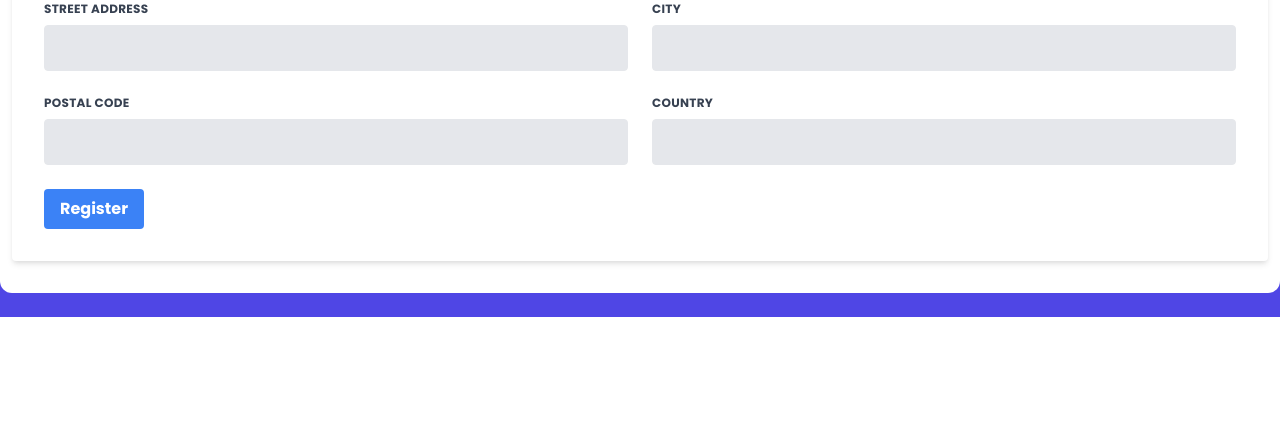
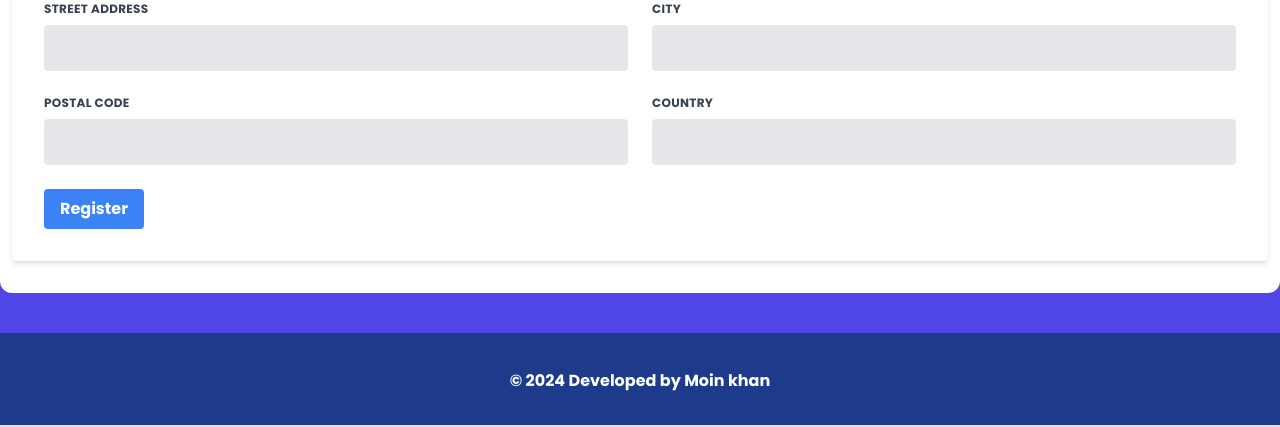
Before and after one commit to nmkhans/mamar-bank, a Django app: page /accounts/register/ in a window 1280 px wide. Shown: the part 685-1112 px from the top of the page. Before the commit the page ends 1002 px from the top, so only its background shows below. Run offline with Django 5.2, Linux system fonts and the light colour scheme; some libraries are stand-ins or nearby versions.

Commit message:
minor fix

```diff
--- a/accounts/templates/accounts/user_login.html
+++ b/accounts/templates/accounts/user_login.html
@@ -1,7 +1,7 @@
 {% extends "base.html" %}
 
 {% block title %}
-  Mamar bank - Login page
+  Login - Mamar bank
 {% endblock %}
 
 {% block maincontent %}
--- a/accounts/templates/accounts/user_register.html
+++ b/accounts/templates/accounts/user_register.html
@@ -1,7 +1,7 @@
 {% extends "base.html" %}
 
 {% block title %}
-    Mamar bank - Register page
+    Register - Mamar bank
 {% endblock %}
 
 {% block maincontent %}
--- a/main/templates/base.html
+++ b/main/templates/base.html
@@ -18,5 +18,6 @@
     <main>
       {% block maincontent %} {% endblock %}
     </main>
+    {% include "footer.html" %}
   </body>
 </html>
--- /dev/null
+++ b/main/templates/footer.html
@@ -0,0 +1,13 @@
+<footer
+  class="footer bg-blue-900 text-white relative border-b-2 mt-10"
+>
+  <div class="container mx-auto px-6 py-4">
+    <div class="mt-5 flex flex-col items-center">
+      <div class="sm:w-2/3 text-center py-0 pb-2">
+        <p class="text-md text-white font-bold mb-2">
+          © {% now "Y" %} Developed by Moin khan
+        </p>
+      </div>
+    </div>
+  </div>
+</footer>
```
Also changed, not shown: db.sqlite3.
